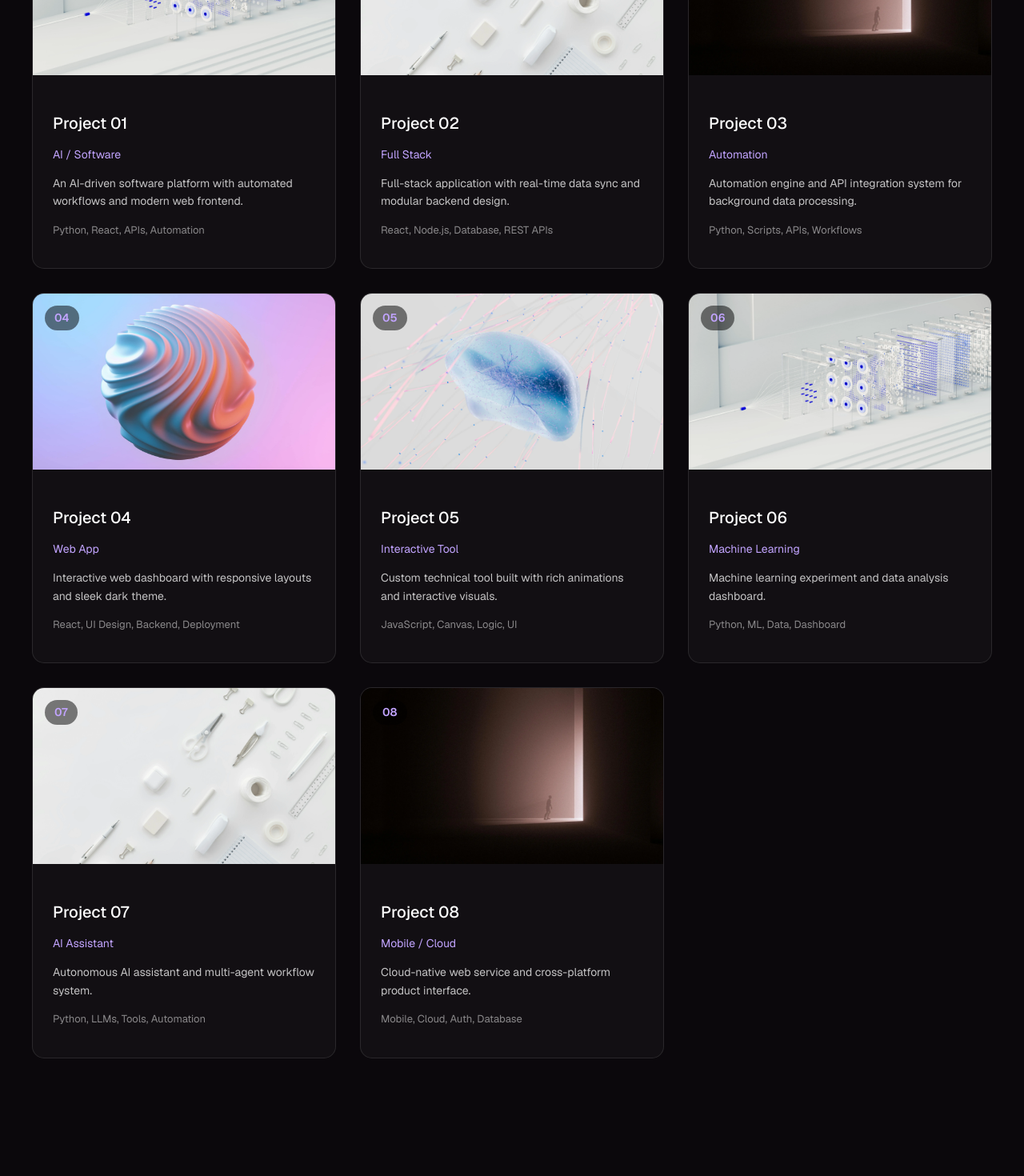
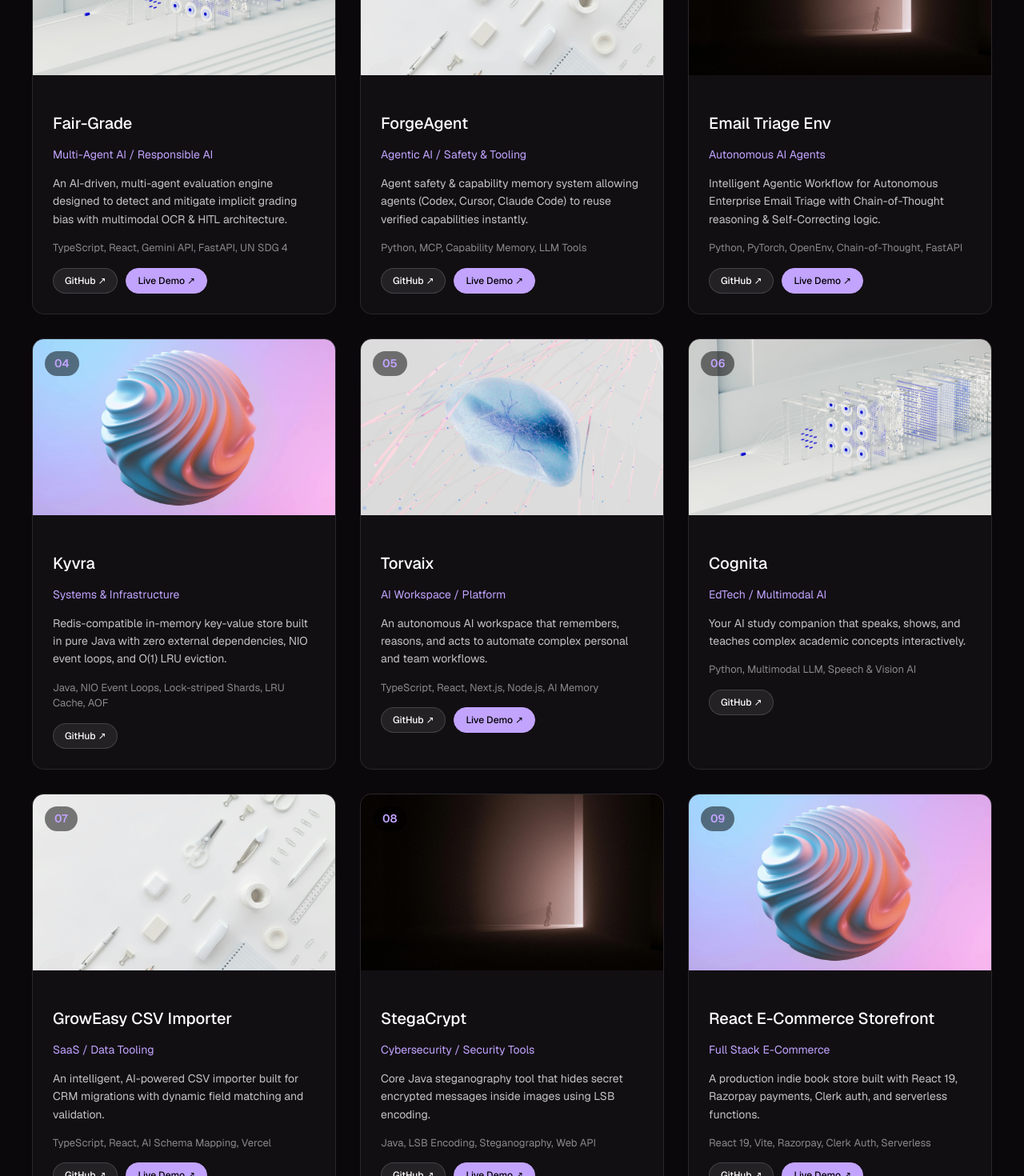
Before and after one commit to Yashasm18/yashas-portfolio, a React (Vite) app: page /myworks in a window 1280 px wide. Shown: the part 540-2010 px from the top of the page at 80% size. Before the commit the page ends 1943 px from the top, so only its background shows below. Built offline with nearby package versions, Linux system fonts and the light colour scheme.

Commit message:
feat(projects,social): update portfolio with real GitHub projects and dynamic cursor proximity social bar glow

```diff
--- a/src/components/Work.jsx
+++ b/src/components/Work.jsx
@@ -61,8 +61,20 @@
                 </div>
                 <h4>Tools and features</h4>
                 <p>{project.technologies}</p>
+                <div className="work-links">
+                  {project.github && (
+                    <a href={project.github} target="_blank" rel="noopener noreferrer" className="work-action-btn" data-cursor="disable">
+                      GitHub ↗
+                    </a>
+                  )}
+                  {project.live && (
+                    <a href={project.live} target="_blank" rel="noopener noreferrer" className="work-action-btn live-btn" data-cursor="disable">
+                      Live Demo ↗
+                    </a>
+                  )}
+                </div>
               </div>
-              <WorkImage image={project.image} alt={project.title} />
+              <WorkImage image={project.image} alt={project.title} link={project.live || project.github} />
             </div>)}
           {
     /* See All Works Button */
--- a/src/components/styles/Cursor.css
+++ b/src/components/styles/Cursor.css
@@ -35,10 +35,10 @@
   margin-left: calc(var(--cursorW, 60px) / -2) !important;
   margin-top: calc(var(--cursorH, 250px) / -2) !important;
   border-radius: 32px !important;
-  background-color: #c2a4ff !important;
-  box-shadow: 0 0 40px rgba(194, 164, 255, 0.8), 0 0 80px rgba(194, 164, 255, 0.4) !important;
-  mix-blend-mode: difference !important;
-  z-index: 10000 !important;
+  background: linear-gradient(135deg, #c2a4ff 0%, #a855f7 100%) !important;
+  box-shadow: 0 0 35px rgba(194, 164, 255, 0.9), 0 0 75px rgba(168, 85, 247, 0.5) !important;
+  mix-blend-mode: normal !important;
+  z-index: 998 !important;
   pointer-events: none !important;
 }
 
--- a/src/components/styles/SocialIcons.css
+++ b/src/components/styles/SocialIcons.css
@@ -14,9 +14,14 @@
   display: none;
   flex-direction: column;
   gap: 8px;
-  z-index: 999;
+  z-index: 9999;
   padding: 14px 12px;
   border-radius: 28px;
+  --proximity: 0;
+  opacity: calc(0.45 + 0.55 * var(--proximity));
+  filter: drop-shadow(0 0 calc(6px + 24px * var(--proximity)) rgba(194, 164, 255, calc(0.25 + 0.75 * var(--proximity))));
+  transform: scale(calc(0.95 + 0.08 * var(--proximity)));
+  will-change: opacity, filter, transform;
 }
 .social-icons span {
   width: 50px;
@@ -34,12 +39,17 @@
   display: flex;
   font-size: 23px;
   color: #ffffff;
-  will-change: left, top;
-  transition: color 0.3s ease, transform 0.3s ease-out;
+  will-change: left, top, color, transform, filter;
+  transition: color 0.25s ease, transform 0.25s ease-out, filter 0.25s ease;
 }
-.social-icons:hover a,
+.social-icons:hover a {
+  color: #0b080c !important;
+  filter: drop-shadow(0 1px 3px rgba(0, 0, 0, 0.3));
+}
 .social-icons a:hover {
-  color: #0b080c !important;
+  color: #000000 !important;
+  transform: translate(-50%, -50%) scale(1.2) !important;
+  filter: drop-shadow(0 2px 6px rgba(0, 0, 0, 0.5));
 }
 .resume-button {
   position: absolute;
--- a/src/components/styles/Work.css
+++ b/src/components/styles/Work.css
@@ -295,6 +295,46 @@
   box-shadow: 0 10px 30px rgba(194, 164, 255, 0.4);
 }
 
+.work-links {
+  display: flex;
+  gap: 12px;
+  margin-top: 15px;
+  flex-wrap: wrap;
+}
+
+.work-action-btn {
+  display: inline-flex;
+  align-items: center;
+  gap: 6px;
+  padding: 8px 16px;
+  font-size: 13px;
+  font-weight: 500;
+  color: #fff;
+  background: rgba(255, 255, 255, 0.08);
+  border: 1px solid rgba(255, 255, 255, 0.15);
+  border-radius: 20px;
+  text-decoration: none;
+  transition: all 0.3s ease;
+}
+
+.work-action-btn:hover {
+  background: var(--accentColor);
+  color: #000;
+  border-color: var(--accentColor);
+  transform: translateY(-2px);
+}
+
+.work-action-btn.live-btn {
+  background: var(--accentColor);
+  color: #000;
+  border-color: var(--accentColor);
+}
+
+.work-action-btn.live-btn:hover {
+  filter: brightness(1.15);
+  box-shadow: 0 4px 15px rgba(194, 164, 255, 0.3);
+}
+
 /* Mobile: Stack work items vertically when GSAP pinning is disabled */
 @media only screen and (max-width: 768px) {
   .work-section {
--- a/src/config.js
+++ b/src/config.js
@@ -103,67 +103,91 @@
     projects: [
         {
             id: 1,
-            title: "Project 01",
-            category: "AI / Software",
-            technologies: "Python, React, APIs, Automation",
+            title: "Fair-Grade",
+            category: "Multi-Agent AI / Responsible AI",
+            technologies: "TypeScript, React, Gemini API, FastAPI, UN SDG 4",
             image: "/images/project-1.webp",
-            description: "An AI-driven software platform with automated workflows and modern web frontend."
+            description: "An AI-driven, multi-agent evaluation engine designed to detect and mitigate implicit grading bias with multimodal OCR & HITL architecture.",
+            github: "https://github.com/Yashasm18/Fair-Grade",
+            live: "https://team-vektor-fairgrade.vercel.app/"
         },
         {
             id: 2,
-            title: "Project 02",
-            category: "Full Stack",
-            technologies: "React, Node.js, Database, REST APIs",
+            title: "ForgeAgent",
+            category: "Agentic AI / Safety & Tooling",
+            technologies: "Python, MCP, Capability Memory, LLM Tools",
             image: "/images/project-2.webp",
-            description: "Full-stack application with real-time data sync and modular backend design."
+            description: "Agent safety & capability memory system allowing agents (Codex, Cursor, Claude Code) to reuse verified capabilities instantly.",
+            github: "https://github.com/Yashasm18/ForgeAgent",
+            live: "https://yashasm18.github.io/ForgeAgent/"
         },
         {
             id: 3,
-            title: "Project 03",
-            category: "Automation",
-            technologies: "Python, Scripts, APIs, Workflows",
+            title: "Email Triage Env",
+            category: "Autonomous AI Agents",
+            technologies: "Python, PyTorch, OpenEnv, Chain-of-Thought, FastAPI",
             image: "/images/project-3.webp",
-            description: "Automation engine and API integration system for background data processing."
+            description: "Intelligent Agentic Workflow for Autonomous Enterprise Email Triage with Chain-of-Thought reasoning & Self-Correcting logic.",
+            github: "https://github.com/Yashasm18/email-triage-env",
+            live: "https://huggingface.co/spaces/souller/email-triage-env"
         },
         {
             id: 4,
-            title: "Project 04",
-            category: "Web App",
-            technologies: "React, UI Design, Backend, Deployment",
+            title: "Kyvra",
+            category: "Systems & Infrastructure",
+            technologies: "Java, NIO Event Loops, Lock-striped Shards, LRU Cache, AOF",
             image: "/images/project-4.webp",
-            description: "Interactive web dashboard with responsive layouts and sleek dark theme."
+            description: "Redis-compatible in-memory key-value store built in pure Java with zero external dependencies, NIO event loops, and O(1) LRU eviction.",
+            github: "https://github.com/Yashasm18/kyvra"
         },
         {
             id: 5,
-            title: "Project 05",
-            category: "Interactive Tool",
-            technologies: "JavaScript, Canvas, Logic, UI",
+            title: "Torvaix",
+            category: "AI Workspace / Platform",
+            technologies: "TypeScript, React, Next.js, Node.js, AI Memory",
             image: "/images/project-5.webp",
-            description: "Custom technical tool built with rich animations and interactive visuals."
+            description: "An autonomous AI workspace that remembers, reasons, and acts to automate complex personal and team workflows.",
+            github: "https://github.com/Yashasm18/Torvaix",
+            live: "https://yashasm18.github.io/Torvaix/"
         },
         {
             id: 6,
-            title: "Project 06",
-            category: "Machine Learning",
-            technologies: "Python, ML, Data, Dashboard",
+            title: "Cognita",
+            category: "EdTech / Multimodal AI",
+            technologies: "Python, Multimodal LLM, Speech & Vision AI",
             image: "/images/project-1.webp",
-            description: "Machine learning experiment and data analysis dashboard."
+            description: "Your AI study companion that speaks, shows, and teaches complex academic concepts interactively.",
+            github: "https://github.com/Yashasm18/Cognita"
         },
         {
             id: 7,
-            title: "Project 07",
-            category: "AI Assistant",
-            technologies: "Python, LLMs, Tools, Automation",
+            title: "GrowEasy CSV Importer",
+            category: "SaaS / Data Tooling",
+            technologies: "TypeScript, React, AI Schema Mapping, Vercel",
             image: "/images/project-2.webp",
-            description: "Autonomous AI assistant and multi-agent workflow system."
+            description: "An intelligent, AI-powered CSV importer built for CRM migrations with dynamic field matching and validation.",
+            github: "https://github.com/Yashasm18/groweasy-csv",
+            live: "https://growcsvimporter.vercel.app/"
         },
         {
             id: 8,
-            title: "Project 08",
-            category: "Mobile / Cloud",
-            technologies: "Mobile, Cloud, Auth, Database",
+            title: "StegaCrypt",
+            category: "Cybersecurity / Security Tools",
+            technologies: "Java, LSB Encoding, Steganography, Web API",
             image: "/images/project-3.webp",
-            description: "Cloud-native web service and cross-platform product interface."
+            description: "Core Java steganography tool that hides secret encrypted messages inside images using LSB encoding.",
+            github: "https://github.com/Yashasm18/StegaCrypt",
+            live: "https://stegacrypt.vercel.app"
+        },
+        {
+            id: 9,
+            title: "React E-Commerce Storefront",
+            category: "Full Stack E-Commerce",
+            technologies: "React 19, Vite, Razorpay, Clerk Auth, Serverless",
+            image: "/images/project-4.webp",
+            description: "A production indie book store built with React 19, Razorpay payments, Clerk auth, and serverless functions.",
+            github: "https://github.com/Yashasm18/react-ecommerce-storefront",
+            live: "https://wordsofvamshi.com"
         }
     ],
     contact: {
--- a/src/pages/MyWorks.css
+++ b/src/pages/MyWorks.css
@@ -124,6 +124,44 @@
   font-size: 13px;
   color: rgba(255, 255, 255, 0.5);
   line-height: 1.5;
+  margin-bottom: 15px;
+}
+
+.myworks-card-links {
+  display: flex;
+  gap: 10px;
+  flex-wrap: wrap;
+}
+
+.myworks-btn {
+  display: inline-flex;
+  align-items: center;
+  padding: 6px 14px;
+  font-size: 12px;
+  font-weight: 500;
+  color: #fff;
+  background: rgba(255, 255, 255, 0.08);
+  border: 1px solid rgba(255, 255, 255, 0.15);
+  border-radius: 18px;
+  text-decoration: none;
+  transition: all 0.3s ease;
+}
+
+.myworks-btn:hover {
+  background: var(--accentColor);
+  color: #000;
+  border-color: var(--accentColor);
+}
+
+.myworks-btn-live {
+  background: var(--accentColor);
+  color: #000;
+  border-color: var(--accentColor);
+}
+
+.myworks-btn-live:hover {
+  filter: brightness(1.15);
+  box-shadow: 0 4px 15px rgba(194, 164, 255, 0.3);
 }
 
 /* Responsive */
--- a/src/pages/MyWorks.tsx
+++ b/src/pages/MyWorks.tsx
@@ -27,6 +27,18 @@
               <p className="myworks-card-category">{project.category}</p>
               <p className="myworks-card-description">{project.description}</p>
               <p className="myworks-card-tech">{project.technologies}</p>
+              <div className="myworks-card-links">
+                {project.github && (
+                  <a href={project.github} target="_blank" rel="noopener noreferrer" className="myworks-btn" data-cursor="disable">
+                    GitHub ↗
+                  </a>
+                )}
+                {project.live && (
+                  <a href={project.live} target="_blank" rel="noopener noreferrer" className="myworks-btn myworks-btn-live" data-cursor="disable">
+                    Live Demo ↗
+                  </a>
+                )}
+              </div>
             </div>
           </div>
         ))}
```
Also changed, not shown: src/components/Projects.jsx (+23 -16 lines), src/components/SocialIcons.jsx (+37 -0 lines).
